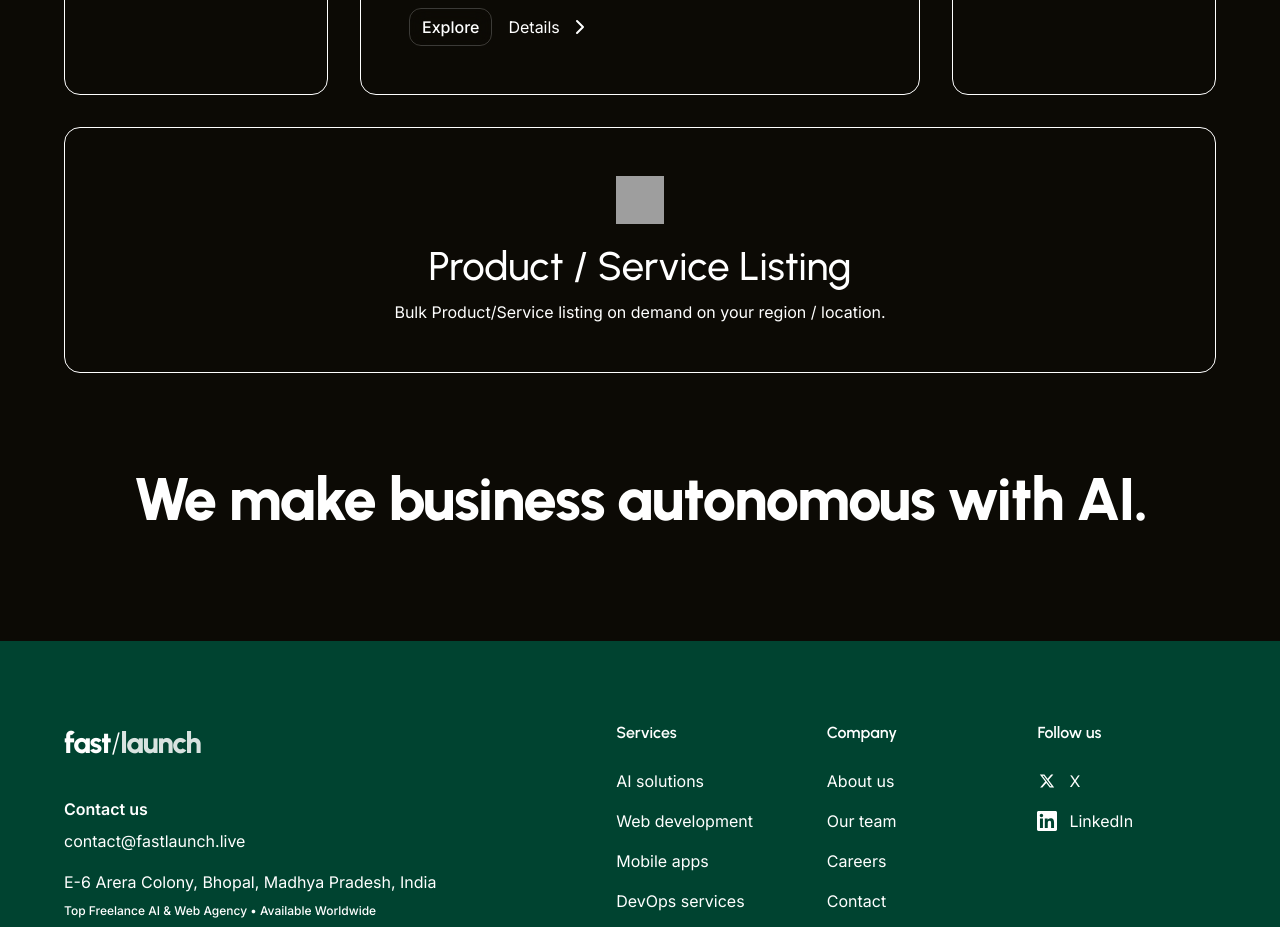
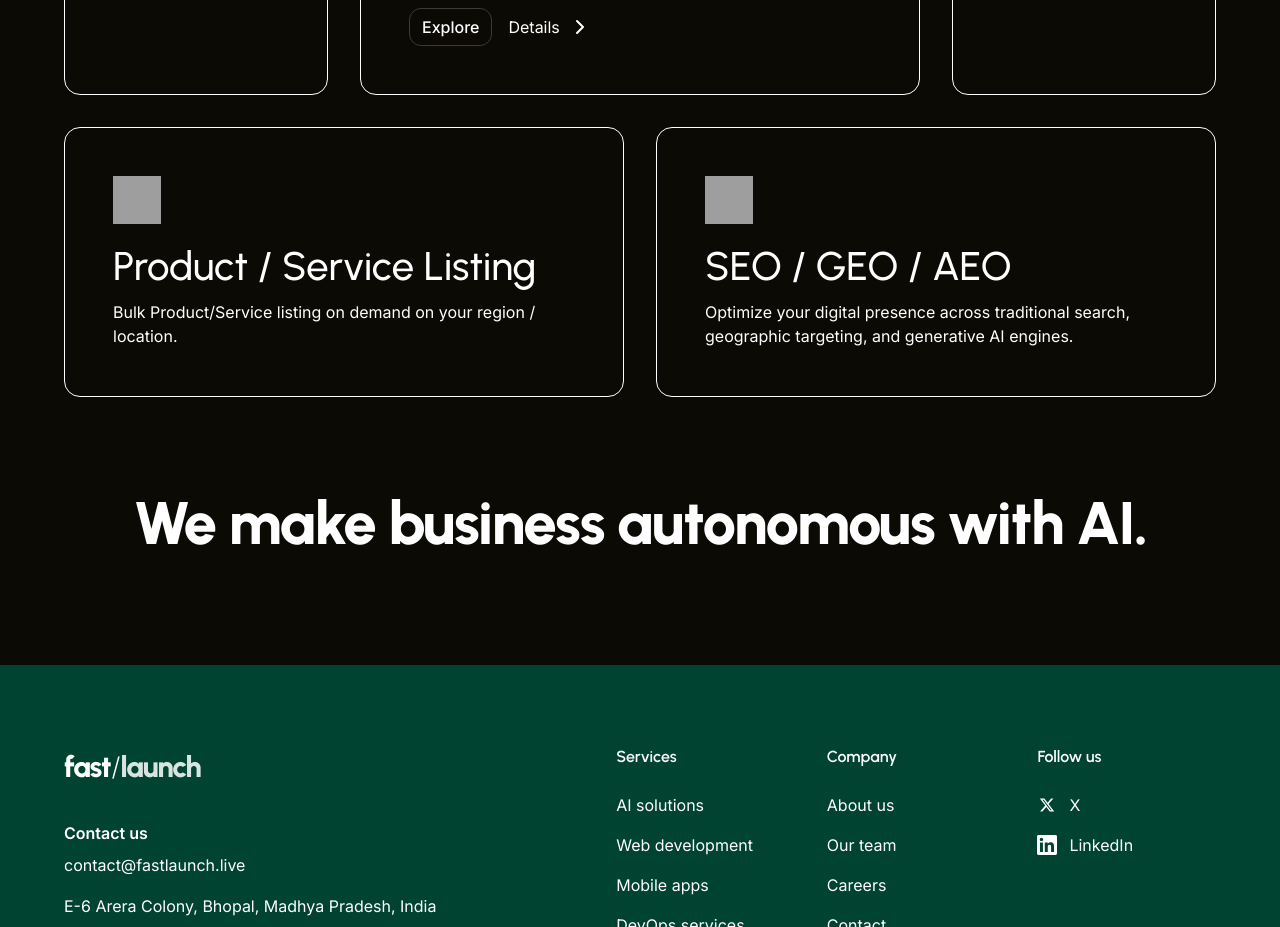
Before and after one commit to Satya-Prakash-Dwivedi/fastlaunch, a React (Vite) app: page /services in a window 1280 px wide. Shown: the part 1220-2147 px from the top of the page. Built offline with nearby package versions, Linux system fonts and the light colour scheme; grey boxes are pictures that could not be loaded.

Commit message:
refactor: resize product listing card and add new SEO/GEO/AEO component to layout

```diff
--- a/src/components/home/layout-373.jsx
+++ b/src/components/home/layout-373.jsx
@@ -229,10 +229,10 @@ export function Layout373() {
             </Card>
 
             {/* Card 7: Product / Service Listing */}
-            <Card className="flex flex-col sm:col-span-2 lg:col-span-4">
-              <div className="flex h-full flex-col justify-center p-6 md:p-8 lg:p-12 items-center text-center">
-                <div>
-                  <div className="mb-3 md:mb-4 flex justify-center">
+            <Card className="flex flex-col sm:col-span-1 lg:col-span-2">
+              <div className="flex h-full flex-col justify-between p-6 md:p-8 lg:p-12 items-start">
+                <div className="flex-1">
+                  <div className="mb-3 md:mb-4">
                     <img
                       className="size-12 text-scheme-text"
                       src="https://cdn.jsdelivr.net/npm/@material-symbols/svg-500@latest/rounded/view_list.svg"
@@ -244,8 +244,31 @@ export function Layout373() {
                   <h3 className="mb-2 text-h4 font-bold">
                     {t('layout373.listingTitle', 'Product / Service Listing')}
                   </h3>
-                  <p className="max-w-lg mx-auto">
+                  <p className="max-w-lg">
                     {t('layout373.listingDesc', 'Bulk Product/Service listing on demand on your region / location.')}
+                  </p>
+                </div>
+              </div>
+            </Card>
+
+            {/* Card 8: SEO / GEO / AEO */}
+            <Card className="flex flex-col sm:col-span-1 lg:col-span-2">
+              <div className="flex h-full flex-col justify-between p-6 md:p-8 lg:p-12 items-start">
+                <div className="flex-1">
+                  <div className="mb-3 md:mb-4">
+                    <img
+                      className="size-12 text-scheme-text"
+                      src="https://cdn.jsdelivr.net/npm/@material-symbols/svg-500@latest/rounded/search.svg"
+                      alt="SEO Icon"
+                      loading="lazy"
+                      decoding="async"
+                    />
+                  </div>
+                  <h3 className="mb-2 text-h4 font-bold">
+                    {t('layout373.seoTitle', 'SEO / GEO / AEO')}
+                  </h3>
+                  <p className="max-w-lg">
+                    {t('layout373.seoDesc', 'Optimize your digital presence across traditional search, geographic targeting, and generative AI engines.')}
                   </p>
                 </div>
               </div>
```
